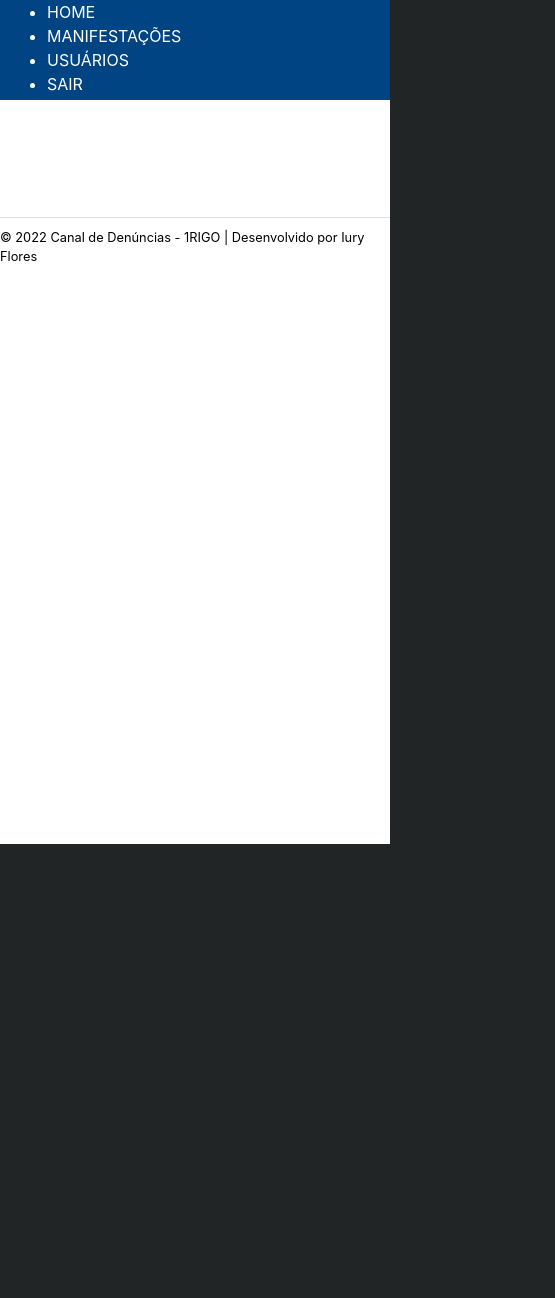
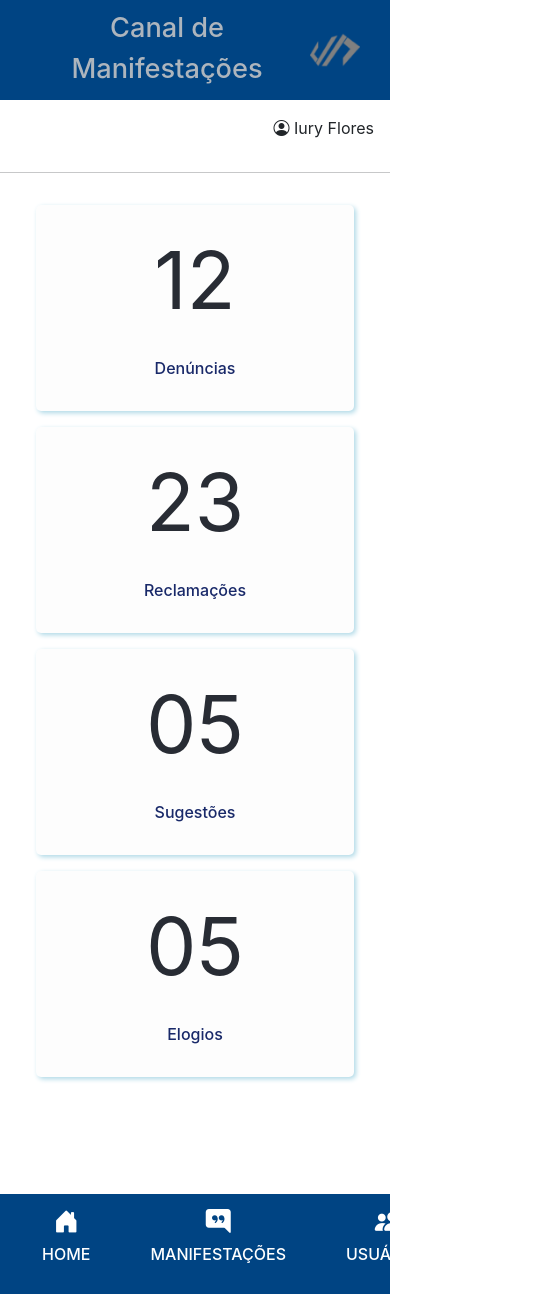
Before and after one commit to iuryflores/1rigo-ouvidoria-client, a React (Create React App) app: page /admin/home in a window 390 px wide. Shown: the whole page, 555 px wide, since content can reach past the window. Before the commit the page ends 844 px from the top, so only its background shows below. Built offline with nearby package versions, Linux system fonts and the light colour scheme.

Commit message:
Create mobile version

```diff
--- a/src/App.css
+++ b/src/App.css
@@ -32,6 +32,7 @@ strong {
 .espacamento-100 {
   color: white;
   margin-bottom: 100px;
+  background-color: white !important;
 }
 .App-header {
 
--- a/src/App.js
+++ b/src/App.js
@@ -126,7 +126,7 @@ function App() {
         />
       </Routes>
 
-      {location !== "/admin/login" && location !== "/admin/signup" && <Footer />}
+      {location !== "/admin/login" && location !== "/admin/signup" && location !== "/admin/home" && <Footer />}
     </div>
   );
 }
--- /dev/null
+++ b/src/components/FooterAdmin.css
@@ -0,0 +1,8 @@
+@media screen and (min-width: 600px) {
+  .nav2-admin {
+    display: none;
+  }
+}
+.nav2-admin {
+padding: 0 !important;
+}
--- /dev/null
+++ b/src/components/FooterAdmin.js
@@ -0,0 +1,31 @@
+import React from "react";
+import { Link } from "react-router-dom";
+
+import "./FooterAdmin.css";
+
+export const FooterAdmin = () => {
+  return (
+    <>
+      <nav className="nav2-admin">
+        <ul className="container">
+          <Link to="/admin/home/" className="link">
+            <i className="bi bi-house-door-fill"></i>
+            <span>HOME</span>
+          </Link>
+          <Link to="/admin/home/" className="link ">
+            <i className="bi bi-chat-right-quote-fill"></i>
+            <span>MANIFESTAÇÕES</span>
+          </Link>
+          <Link to="/admin/home/" className="link ">
+            <i className="bi bi-people-fill"></i>
+            <span>USUÁRIOS</span>
+          </Link>
+          <Link to="/admin/home/" className="link ">
+            <i className="bi bi-box-arrow-right"></i>
+            <span>SAIR</span>
+          </Link>
+        </ul>
+      </nav>
+    </>
+  );
+};
--- /dev/null
+++ b/src/components/NavAdmin.css
@@ -0,0 +1,33 @@
+.admin-home .nav-admin {
+  display: flex;
+}
+.admin-home .nav-admin ul {
+  list-style-type: none;
+  display: flex;
+  width: 100%;
+  align-items: center;
+  justify-content: space-evenly;
+  margin: 0 !important;
+}
+.admin-home .link {
+  display: flex;
+  flex-direction: column;
+  color: white !important;
+  align-items: center;
+  padding: 30px;
+  font-weight: 500;
+  transition: all 0.3s !important;
+}
+.admin-home .link i {
+  font-size: 25px;
+}
+.admin-home .link:hover {
+  background-color: white;
+  color: #282c34 !important;
+}
+
+@media screen and (max-width: 900px) {
+  .no-mobile {
+    display: none !important;
+  }
+}
--- /dev/null
+++ b/src/components/NavbarAdmin.js
@@ -0,0 +1,39 @@
+import React from "react";
+import { Link } from "react-router-dom";
+import logoIHF from "../imgs/iury.png";
+
+import "./NavAdmin.css";
+
+export const NavbarAdmin = () => {
+  return (
+    <>
+      <nav className="nav-admin">
+        <ul className="container">
+          <div className="logo">
+            <Link to="/">Canal de Manifestações</Link>
+          </div>
+          <div className="logo">
+            <img src={logoIHF} alt="Logotipo Iury" />
+          </div>
+
+          <Link to="/admin/home/" className="link no-mobile">
+            <i className="bi bi-house-door-fill"></i>
+            <span>HOME</span>
+          </Link>
+          <Link to="/admin/home/" className="link no-mobile">
+            <i className="bi bi-chat-right-quote-fill"></i>
+            <span>MANIFESTAÇÕES</span>
+          </Link>
+          <Link to="/admin/home/" className="link no-mobile">
+            <i className="bi bi-people-fill"></i>
+            <span>USUÁRIOS</span>
+          </Link>
+          <Link to="/admin/home/" className="link no-mobile">
+            <i className="bi bi-box-arrow-right"></i>
+            <span>SAIR</span>
+          </Link>
+        </ul>
+      </nav>
+    </>
+  );
+};
--- a/src/views/AdminHome.js
+++ b/src/views/AdminHome.js
@@ -1,16 +1,58 @@
 import React from "react";
+import { Link } from "react-router-dom";
+import "./css/AdminHome.css";
+import { NavbarAdmin } from "../components/NavbarAdmin";
+import { FooterAdmin } from "../components/FooterAdmin";
 
 export const AdminHome = () => {
   return (
-    <div>
-      <nav>
-        <ul>
-          <li>HOME</li>
-          <li>MANIFESTAÇÕES</li>
-          <li>USUÁRIOS</li>
-          <li>SAIR</li>
-        </ul>
-      </nav>
+    <div className="admin-home">
+      <NavbarAdmin />
+
+      <div className="d-flex justify-content-end w-100 p-3">
+        <i className="bi bi-person-circle"> </i> &nbsp;
+        <span> Iury Flores </span>
+      </div>
+      <hr />
+      <section className="d-flex  justify-content-center">
+        <div className="d-flex container flex-wrap row">
+          <Link to="/complaints" className="col-sm-12 col-md-5 col-lg-4 mt-3">
+            <div className="card-body">
+              <p className="number-stat">12</p>
+              <p className="p">Denúncias</p>
+            </div>
+          </Link>
+          <Link
+            to="/track-complaint"
+            className="col-sm-12 col-md-5 col-lg-4 mt-3"
+          >
+            <div className="card-body">
+              <p className="number-stat">23</p>
+              <p className="p">Reclamações</p>
+            </div>
+          </Link>
+          <Link
+            to="/send-question"
+            className="col-sm-12 col-md-4 col-lg-4 mt-3"
+          >
+            <div className="card-body">
+              <p className="number-stat">05</p>
+              <p className="p">Sugestões</p>
+            </div>
+          </Link>
+          <Link
+            to="/send-question"
+            className="col-sm-12 col-md-4 col-lg-4 mt-3"
+          >
+            <div className="card-body">
+              <p className="number-stat">05</p>
+              <p className="p">Elogios</p>
+            </div>
+          </Link>
+        </div>
+      </section>
+      <hr className="espacamento-100" />
+      <FooterAdmin />
     </div>
   );
 };
--- /dev/null
+++ b/src/views/css/AdminHome.css
@@ -0,0 +1,3 @@
+.number-stat{
+  font-size: 5rem;
+}
--- a/src/views/css/HomePage.css
+++ b/src/views/css/HomePage.css
@@ -11,7 +11,6 @@
   align-items: center;
   box-shadow: 2px 2px 5px lightblue;
 }
-
 
 .card-body:hover {
   background-color: rgb(236, 236, 236);
@@ -31,11 +30,11 @@
   font-size: 0.8rem;
   color: grey;
 }
-@media (max-width:900px){
+@media (max-width: 900px) {
   .wrap-site {
     width: 100% !important;
     padding: 0 !important;
-    margin: 0  !important
+    margin: 0 !important;
   }
   .wrap-site a {
     margin-top: 15px;
--- a/src/views/css/LoginPage.css
+++ b/src/views/css/LoginPage.css
@@ -42,6 +42,3 @@
     width: 90vw;
   }
 }
-html {
-  background-color: #212526;
-}
```
